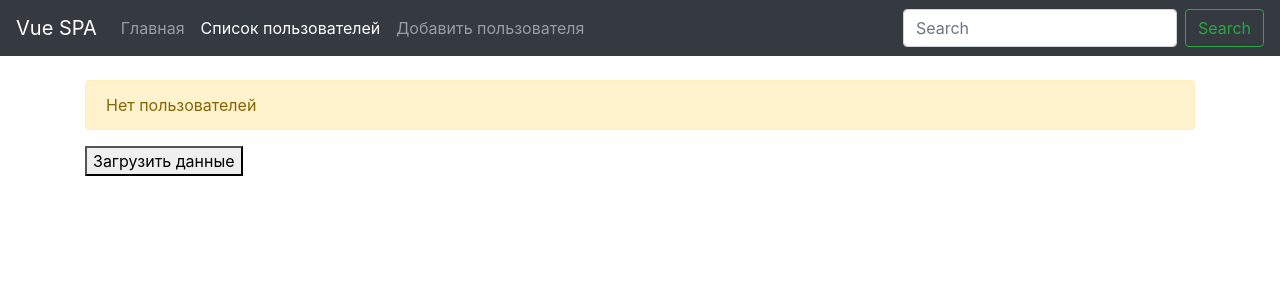
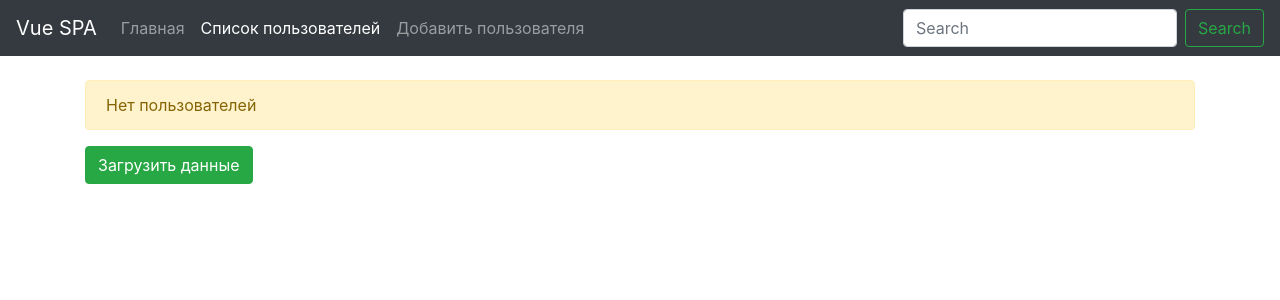
Before and after one commit to GovorukhinAndrey/VueUserList, a Vue app: page /users in a window 1280 px wide. Shown: the top 300 px of the page. Built offline with nearby package versions, Linux system fonts and the light colour scheme.

Commit message:
Добавил стилизацию кнопок

```diff
--- a/src/views/Users.vue
+++ b/src/views/Users.vue
@@ -5,7 +5,7 @@
     </div>
     <user-list v-else :list="list" @click="removeFromList"></user-list>
 
-    <button type="button" @click="loadData">
+    <button type="button" class="btn btn-success" @click="loadData">
       Загрузить данные
     </button>
   </div>
```
